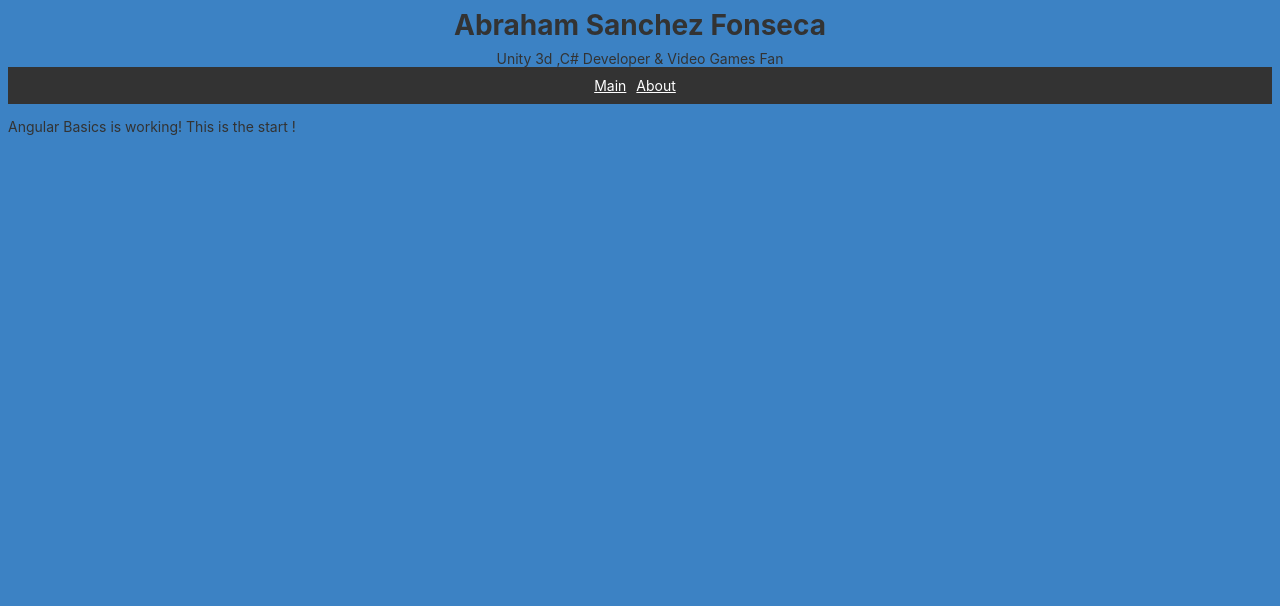
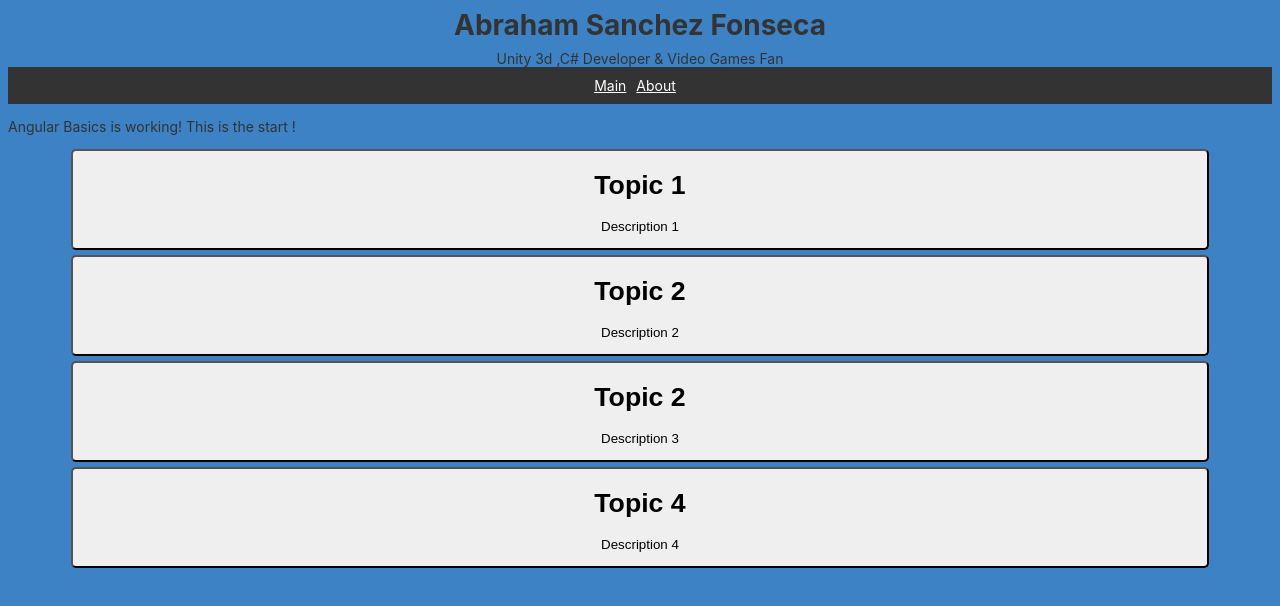
Before and after one commit to AbrahamSanchezDev/AngularBasics, an Angular app: page / in a window 1280 px wide. Shown: the top 606 px of the page. Built offline with nearby package versions, Linux system fonts and the light colour scheme.

Commit message:
Topic Obj and how to Commponets start

```diff
--- a/src/app/components/how-to/how-to.component.css
+++ b/src/app/components/how-to/how-to.component.css
@@ -0,0 +1,31 @@
+.howTo {
+  width: auto;
+  display: block;
+  margin-bottom: 5px;
+}
+.howToButton {
+  position: relative;
+  margin-left: 5%;
+  width: 90%;
+  display: block;
+  border-radius: 5px;
+}
+.imgsParent {
+  background-color: rgba(196, 196, 196, 0.623);
+  text-align: center;
+  border-radius: 15px;
+  font-size: 1.2em;
+  font-family: Arial, Helvetica, sans-serif;
+  padding-top: 2px;
+  padding-bottom: 10px;
+}
+.imgsParent p {
+  color: rgb(0, 0, 0);
+  max-width: 80%;
+}
+.imgObj {
+  max-width: 90%;
+  background-color: black;
+  border-radius: 15px;
+  border: 1px rgba(202, 202, 202, 0.589) solid;
+}
--- a/src/app/components/how-to/how-to.component.html
+++ b/src/app/components/how-to/how-to.component.html
@@ -1,3 +1,14 @@
-<div>
-  <h1>{{ topic.title }}</h1>
+<div class="howTo">
+  <button (click)="onSelect()" class="howToButton">
+    <h1>{{ topic.title }}</h1>
+    <p class="descriptions">{{ topic.description }}</p>
+  </button>
+  <div *ngIf="show" class="imgsParent">
+    <p>{{ topic.text }}</p>
+    <div *ngIf="hasImgs()">
+      <div *ngFor="let img of theImgs()">
+        <img src="{{ img }}" class="imgObj" />
+      </div>
+    </div>
+  </div>
 </div>
--- a/src/app/components/how-to/how-to.component.ts
+++ b/src/app/components/how-to/how-to.component.ts
@@ -1,5 +1,6 @@
-import { Component, OnInit, Input } from '@angular/core';
+import { Component, OnInit, Input, EventEmitter, Output } from '@angular/core';
 import { TopicObjModule } from 'src/app/model/topic-obj/topic-obj.module';
+import { TopicControlService } from 'src/app/server/topic/topic-control.service';
 
 @Component({
   selector: 'app-how-to',
@@ -8,7 +9,36 @@ import { TopicObjModule } from 'src/app/model/topic-obj/topic-obj.module';
 })
 export class HowToComponent implements OnInit {
   @Input() topic: TopicObjModule;
-  constructor() {}
+  @Input() show: boolean = false;
+
+  constructor(private topicControl: TopicControlService) {
+    topicControl.onSelected.subscribe((topic) => this.onSelectedHowTo(topic));
+  }
 
   ngOnInit(): void {}
+  onSelect() {
+    this.topicControl.onSelected.emit(this.topic);
+    this.show = !this.show;
+  }
+  onSelectedHowTo(topic: TopicObjModule) {
+    if (topic == this.topic) {
+      return;
+    }
+    this.deselect();
+  }
+  public deselect(): void {
+    this.show = false;
+  }
+  public getTopic(): TopicObjModule {
+    return this.topic;
+  }
+  hasImgs(): boolean {
+    if (this.topic.imgs.length > 0) {
+      return true;
+    }
+    return false;
+  }
+  theImgs(): string[] {
+    return this.topic.imgs;
+  }
 }
--- a/src/app/components/pages/main/main.component.html
+++ b/src/app/components/pages/main/main.component.html
@@ -1,3 +1,4 @@
 <div>
   <p>{{ title }} is working! This is the start !</p>
+  <app-how-to *ngFor="let topic of topics" [topic]="topic"></app-how-to>
 </div>
--- a/src/app/components/pages/main/main.component.ts
+++ b/src/app/components/pages/main/main.component.ts
@@ -1,4 +1,7 @@
-import { Component, OnInit } from '@angular/core';
+import { Component, OnInit, ViewChild, ViewContainerRef } from '@angular/core';
+import { TopicObjModule } from 'src/app/model/topic-obj/topic-obj.module';
+import { TopicControlService } from 'src/app/server/topic/topic-control.service';
+import { HowToComponent } from '../../how-to/how-to.component';
 
 @Component({
   selector: 'app-main',
@@ -7,7 +10,12 @@ import { Component, OnInit } from '@angular/core';
 })
 export class MainComponent implements OnInit {
   title: string = 'Angular Basics';
-  constructor() {}
+  topics: TopicObjModule[];
+  description: string;
 
-  ngOnInit(): void {}
+  constructor(private topicsServer: TopicControlService) {}
+
+  ngOnInit(): void {
+    this.topics = this.topicsServer.getTopics();
+  }
 }
--- a/src/app/model/topic-obj/topic-obj.module.ts
+++ b/src/app/model/topic-obj/topic-obj.module.ts
@@ -7,7 +7,8 @@ import { CommonModule } from '@angular/common';
 })
 export class TopicObjModule {
   title: string;
-  description: string[];
+  description: string;
+  text: string;
   local: boolean;
   imgs: string[];
 }
--- /dev/null
+++ b/src/app/server/topic/topic-control.service.ts
@@ -0,0 +1,49 @@
+import { Injectable, EventEmitter } from '@angular/core';
+import { TopicObjModule } from '../../model/topic-obj/topic-obj.module';
+
+@Injectable({
+  providedIn: 'root',
+})
+export class TopicControlService {
+  public onSelected: EventEmitter<TopicObjModule> = new EventEmitter<
+    TopicObjModule
+  >();
+  constructor() {}
+
+  getTopics(): TopicObjModule[] {
+    const url = `${'dir'}/${'path'}`;
+    return [
+      {
+        title: 'Topic 1',
+        description: 'Description 1',
+        text: 'This text should describe the how to of the current topic.',
+        local: false,
+        imgs: [
+          'https://depor.com/resizer/O5BEliv00NW_zEPL4nS0lfz0OuY=/980x/smart/cloudfront-us-east-1.images.arcpublishing.com/elcomercio/GVAN5QCY2VC6BIZB3E4ZYQ4LSM.jpg',
+          'https://pbs.twimg.com/profile_images/1190591694049366018/Orh4nwbQ_400x400.jpg',
+        ],
+      },
+      {
+        title: 'Topic 2',
+        description: 'Description 2',
+        text: 'Topic 2 text',
+        local: false,
+        imgs: [],
+      },
+      {
+        title: 'Topic 2',
+        description: 'Description 3',
+        text: 'Topic 3 text',
+        local: false,
+        imgs: [],
+      },
+      {
+        title: 'Topic 4',
+        description: 'Description 4',
+        text: 'Topic 4 text',
+        local: false,
+        imgs: [],
+      },
+    ];
+  }
+}
```
Also changed, not shown: src/app/server/topic-control.service.ts (deleted, +0 -9 lines), 1 other file (tests, documents, lock files or other folders).
